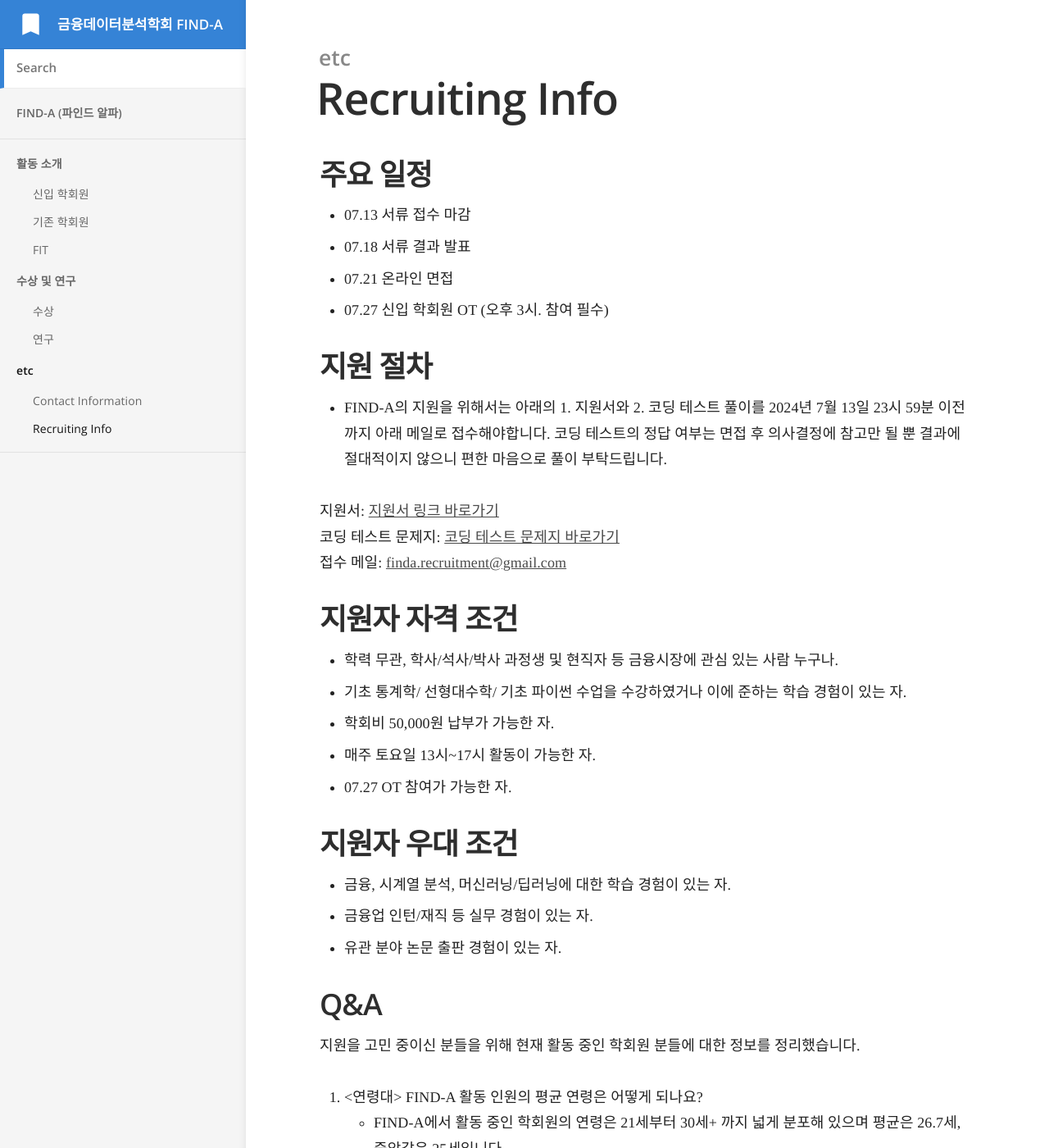
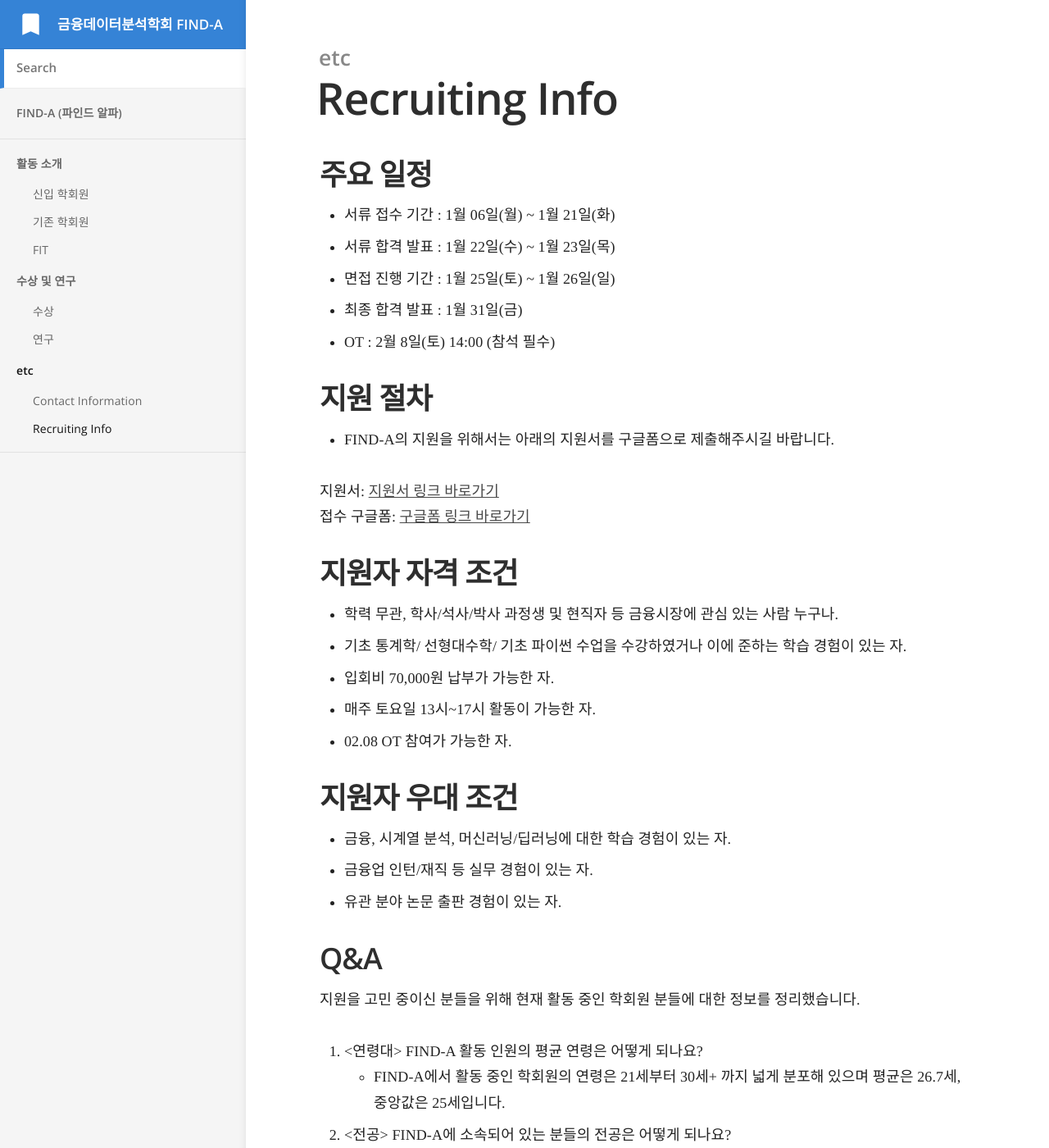
Before and after one commit to Find-A-AI/find-a-ai.github.io, a Jekyll site: the page built from _docs/3.ETC/Recruiting Info.md, in a window 1280 px wide and 1400 px high. Shown: the whole window at 82% size. Built offline with Jekyll 4.4.1, drawn with Linux system fonts in a browser that asks for light colours; some web fonts are replaced; some of the changed text lies outside the part shown.

Commit message:
Update Recruiting Info.md

```diff
--- a/_docs/3.ETC/Recruiting Info.md
+++ b/_docs/3.ETC/Recruiting Info.md
@@ -4,25 +4,24 @@ category: etc
 order: 2
 ---
 ## 주요 일정
-  - 07.13 서류 접수 마감
-  - 07.18 서류 결과 발표
-  - 07.21 온라인 면접
-  - 07.27 신입 학회원 OT (오후 3시. 참여 필수)
-
+- 서류 접수 기간 : 1월 06일(월) ~ 1월 21일(화)
+- 서류 합격 발표 : 1월 22일(수) ~ 1월 23일(목)
+- 면접 진행 기간 : 1월 25일(토) ~ 1월 26일(일)
+- 최종 합격 발표 : 1월 31일(금)
+- OT : 2월 8일(토) 14:00 (참석 필수)
 
 ## 지원 절차
-  - FIND-A의 지원을 위해서는 아래의 1. 지원서와 2. 코딩 테스트 풀이를 2024년 7월 13일 23시 59분 이전까지 아래 메일로 접수해야합니다. 코딩 테스트의 정답 여부는 면접 후 의사결정에 참고만 될 뿐 결과에 절대적이지 않으니 편한 마음으로 풀이 부탁드립니다.
+  - FIND-A의 지원을 위해서는 아래의 지원서를 구글폼으로 제출해주시길 바랍니다.
 
   지원서: [지원서 링크 바로가기](https://docs.google.com/document/d/1X4QLxmcirEohDsQqpdI46rPvu67S50gx/edit?usp=sharing&ouid=110873388418645635400&rtpof=true&sd=true)
-  코딩 테스트 문제지: [코딩 테스트 문제지 바로가기](https://drive.google.com/drive/u/3/folders/1isPlu8zXt-6J1JHG4smdBR9VzLKfozCa)
-  접수 메일: [finda.recruitment@gmail.com](finda.recruitment@gmail.com)
+  접수 구글폼: [구글폼 링크 바로가기](https://forms.gle/xGr4qq8AKAzo9Nr99)
 
 ## 지원자 자격 조건
   - 학력 무관, 학사/석사/박사 과정생 및 현직자 등 금융시장에 관심 있는 사람 누구나.
   - 기초 통계학/ 선형대수학/ 기초 파이썬 수업을 수강하였거나 이에 준하는 학습 경험이 있는 자.
-  - 학회비 50,000원 납부가 가능한 자.
+  - 입회비 70,000원 납부가 가능한 자.
   - 매주 토요일 13시~17시 활동이 가능한 자.
-  - 07.27 OT 참여가 가능한 자.
+  - 02.08 OT 참여가 가능한 자.
 
 ## 지원자 우대 조건
   - 금융, 시계열 분석, 머신러닝/딥러닝에 대한 학습 경험이 있는 자.
@@ -44,5 +43,5 @@ order: 2
 ## But, please be reminded that:
   - FIND-A에서의 활동은 신입 학회원 1학기와 기존 학회원 1+학기로 구성되며 학회원 모두는 최소 2개 학기 이상을 연속으로 활동할 수 있어야 합니다.
   - FIND-A는 통계학, 경제학, 컴퓨터 공학을 모두 포괄하는 금융공학 학회인 만큼 학회원에게 여러 영역에서 다양한 능력을 기대하고 있습니다. 사람에 따라 학습에 많은 시간이 필요할 수 있다는 점을 주의해주세요.
-  - FIND-A의 입회비는 50,000원입니다. 입회비는 학회 공금으로 장소 대관, 서적 및 데이터 구매에 사용되고 있습니다.
+  - FIND-A의 입회비는 70,000원입니다. 입회비는 학회 공금으로 장소 대관, 서적 및 데이터 구매에 사용되고 있습니다.
   - FIND-A는 학사/석사/박사과정성과 현직 등으로 이루어져 있습니다. 대학교 재적 여부와 무관하게 금융공학에 관심 있는 모든 사람을 환영하고 있으니 많은 관심 부탁드립니다.
```
